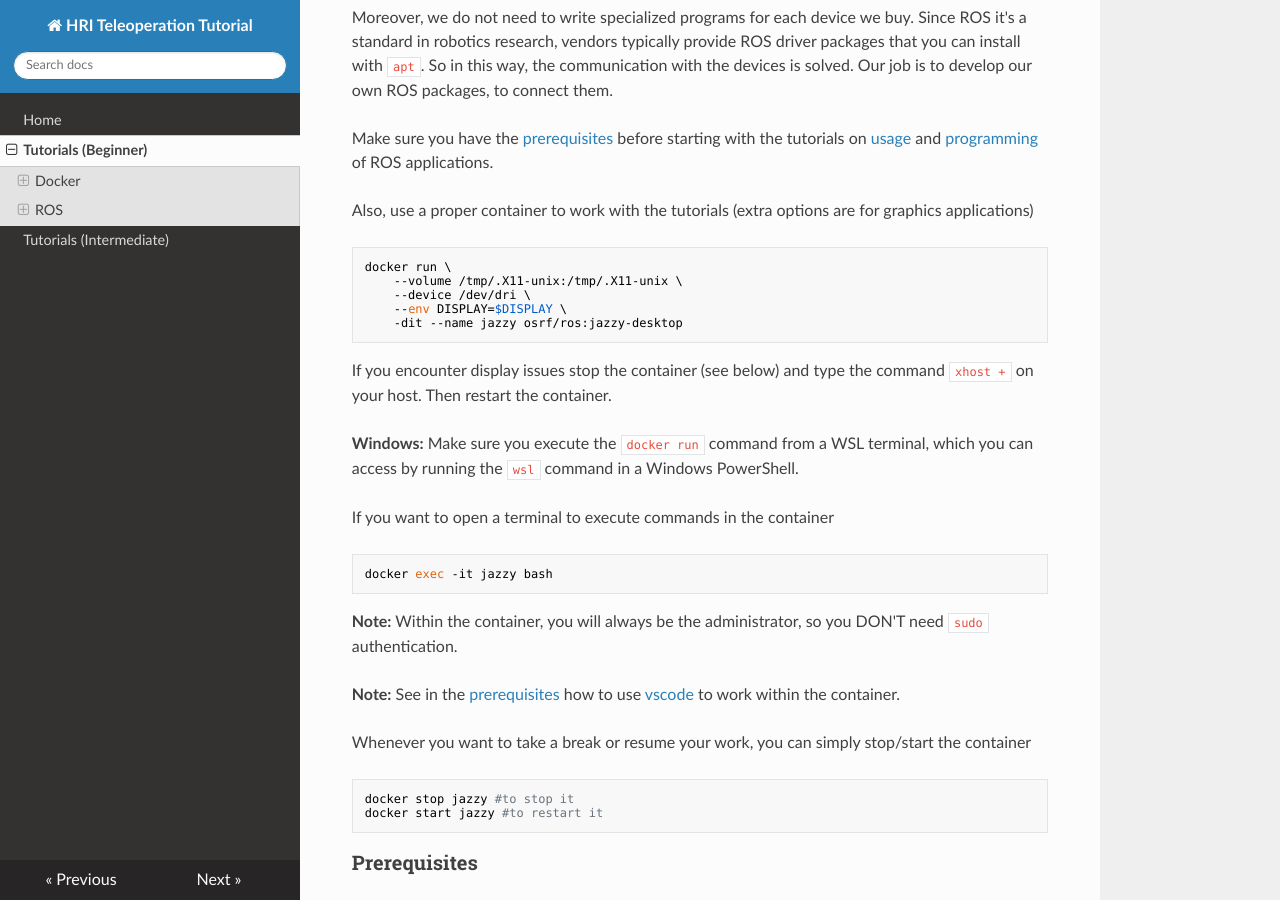
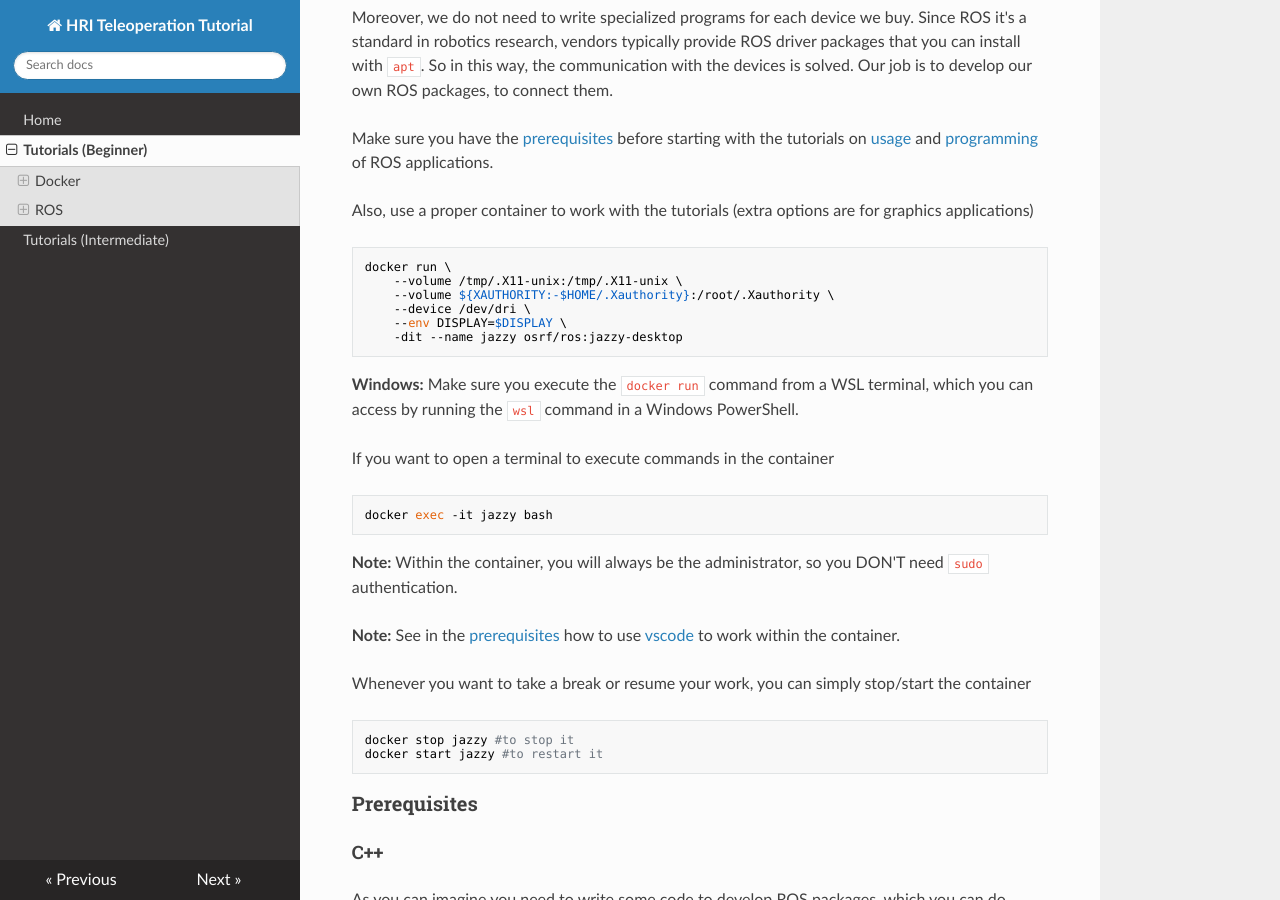
Before and after one commit to sssa-teleoperation/teleoperation-docs, an MkDocs documentation site: the page built from docs/tutorial.md, in a window 1280 px wide and 900 px high, scrolled down 2572 px. Built offline with MkDocs 1.6.1, drawn with Linux system fonts in a browser that asks for light colours; nearby versions of some CDN libraries.

Commit message:
beginner -> xauthority

````diff
--- a/docs/tutorial.md
+++ b/docs/tutorial.md
@@ -84,11 +84,11 @@ Also, use a proper container to work with the tutorials (extra options are for g
 ```bash
 docker run \
     --volume /tmp/.X11-unix:/tmp/.X11-unix \
+    --volume ${XAUTHORITY:-$HOME/.Xauthority}:/root/.Xauthority \
     --device /dev/dri \
     --env DISPLAY=$DISPLAY \
     -dit --name jazzy osrf/ros:jazzy-desktop
 ```
-If you encounter display issues stop the container (see below) and type the command `xhost +` on your host. Then restart the container.
 
 **Windows:** Make sure you execute the `docker run` command from a WSL terminal, which you can access by running the `wsl` command in a Windows PowerShell.
 
````
